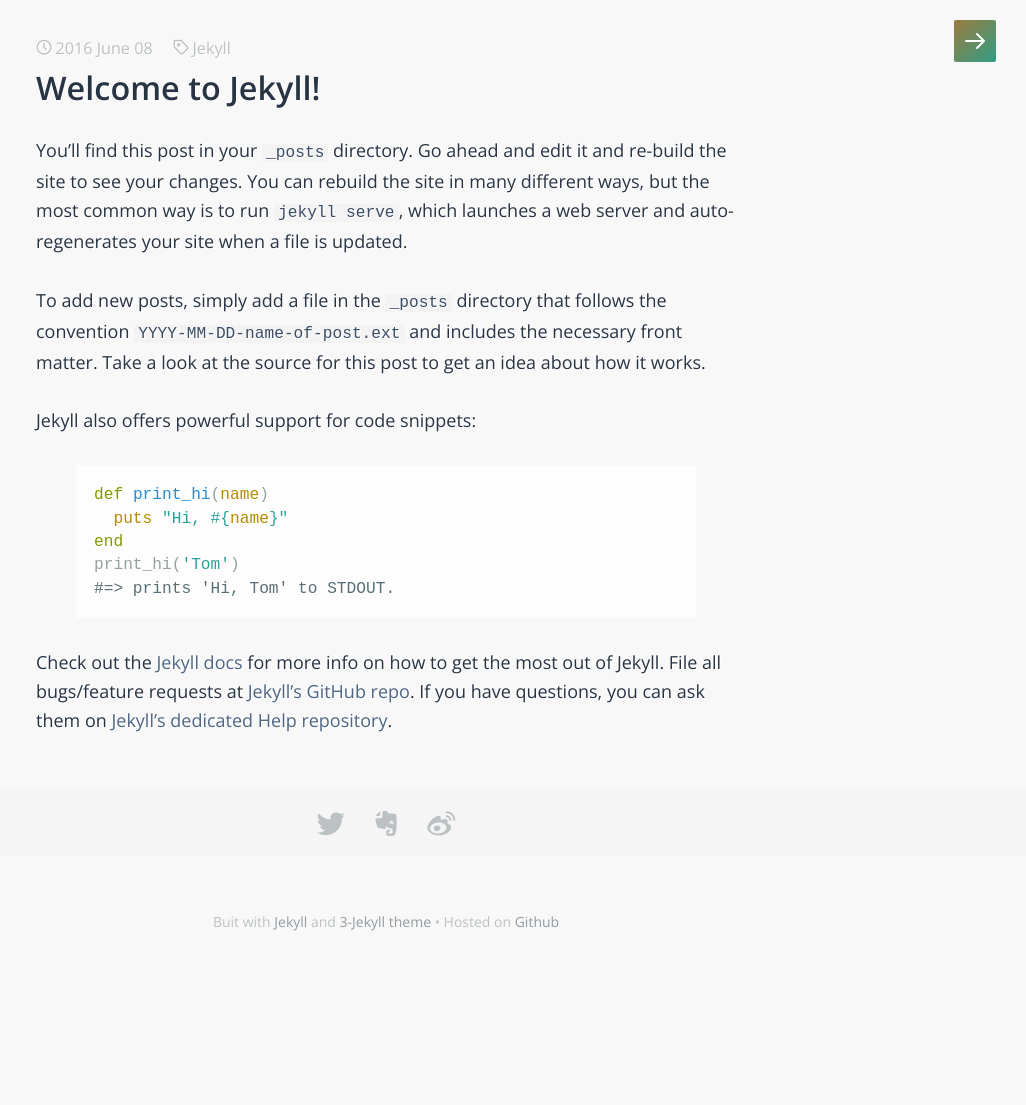
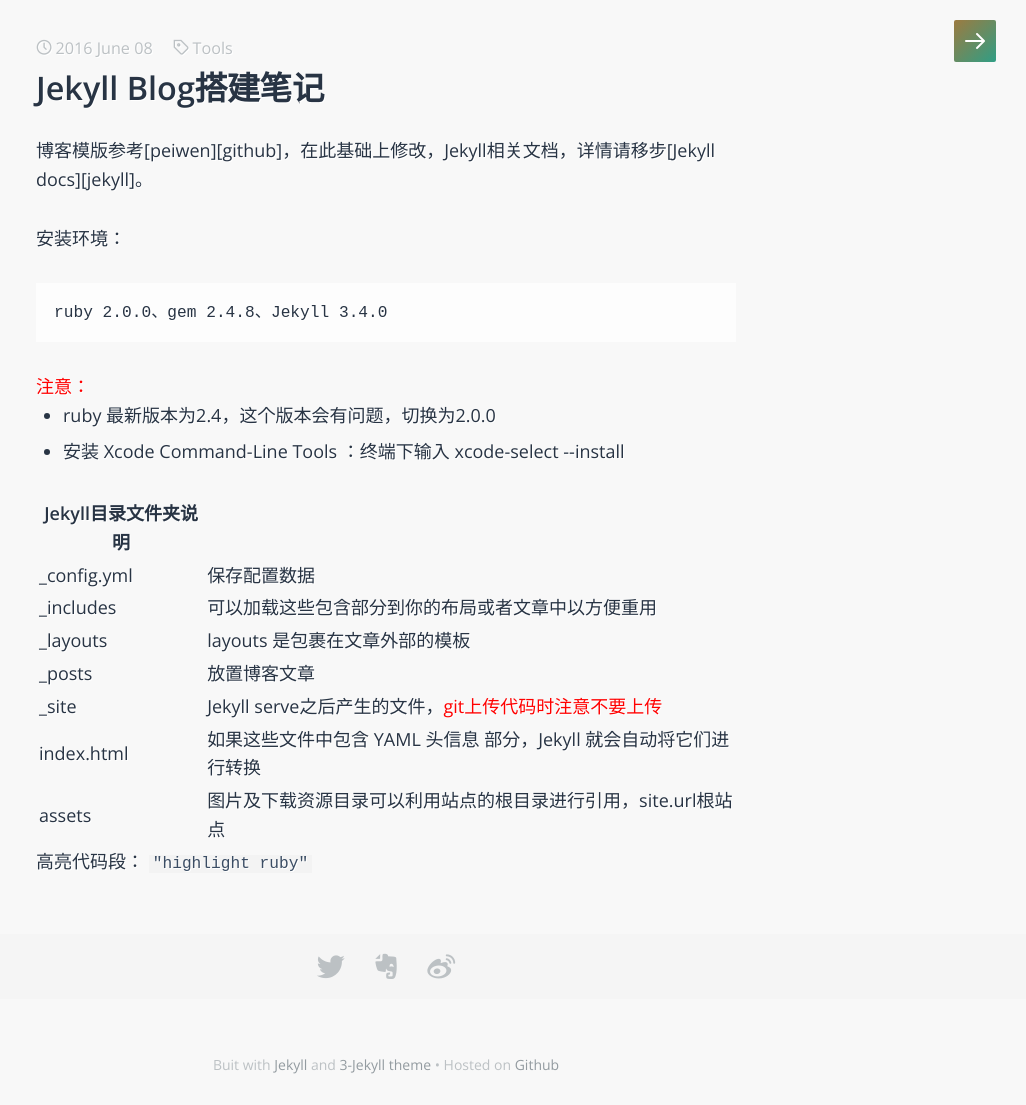
Before and after one commit to yuanhuikai/yuanhuikai.github.io, a Jekyll site: the page built from _posts/2016-06-08-mac-to-jekyll.markdown, in a window 1280 px wide. Shown: the whole page, without its empty margins (254-1280 px from the left). Built offline with Jekyll 4.4.1, drawn with Linux system fonts in a browser that asks for light colours; some web fonts are replaced.

Commit message:
change my blogs

```diff
--- a/_posts/2016-06-08-mac-to-jekyll.markdown
+++ b/_posts/2016-06-08-mac-to-jekyll.markdown
@@ -1,26 +1,65 @@
 ---
 layout: post
-title:  "Welcome to Jekyll!"
+title:  "Jekyll Blog搭建笔记"
 date:   2016-06-08 22:21:49
-categories: Jekyll
-tags: Jekyll
+categories: Tools
+tags: Tools
 ---
-You’ll find this post in your `_posts` directory. Go ahead and edit it and re-build the site to see your changes. You can rebuild the site in many different ways, but the most common way is to run `jekyll serve`, which launches a web server and auto-regenerates your site when a file is updated.
+博客模版参考[peiwen][github]，在此基础上修改，Jekyll相关文档，详情请移步[Jekyll docs][jekyll]。
 
-To add new posts, simply add a file in the `_posts` directory that follows the convention `YYYY-MM-DD-name-of-post.ext` and includes the necessary front matter. Take a look at the source for this post to get an idea about how it works.
+安装环境：
 
-Jekyll also offers powerful support for code snippets:
+	ruby 2.0.0、gem 2.4.8、Jekyll 3.4.0
 
-{% highlight ruby %}
-def print_hi(name)
-  puts "Hi, #{name}"
-end
-print_hi('Tom')
-#=> prints 'Hi, Tom' to STDOUT.
-{% endhighlight %}
+<font color="##FF0000">注意：</font>
+<ul>
+	<li>ruby 最新版本为2.4，这个版本会有问题，切换为2.0.0</li>
+	<li>安装 Xcode Command-Line Tools ：终端下输入 xcode-select --install </li>
+</ul>
 
-Check out the [Jekyll docs][jekyll] for more info on how to get the most out of Jekyll. File all bugs/feature requests at [Jekyll’s GitHub repo][jekyll-gh]. If you have questions, you can ask them on [Jekyll’s dedicated Help repository][jekyll-help].
+<div>
+	<table>
+		<thead>
+			<tr>
+				<th>Jekyll目录文件夹说明</th>
+			</tr>
+		</thead>
+		<tbody>
+			<tr>
+				<td>_config.yml</td>
+				<td>保存配置数据</td>
+			</tr>
+			<tr>
+				<td>_includes</td>
+				<td>可以加载这些包含部分到你的布局或者文章中以方便重用</td>
+			</tr>
+			<tr>
+				<td>_layouts</td>
+				<td>layouts 是包裹在文章外部的模板</td>
+			</tr>
+			<tr>
+				<td>_posts</td>
+				<td>放置博客文章</td>
+			</tr>
+			<tr>
+				<td>_site</td>
+				<td>Jekyll serve之后产生的文件，<font color="#FF000">git上传代码时注意不要上传</font></td>
+			</tr>
+			<tr>
+				<td>index.html</td>
+				<td>如果这些文件中包含 YAML 头信息 部分，Jekyll 就会自动将它们进行转换</td>
+			</tr>
+			<tr>
+				<td>assets</td>
+				<td>图片及下载资源目录可以利用站点的根目录进行引用，site.url根站点</td>
+			</tr>
+		</tbody>
+	</table>
+</div>
 
-[jekyll]:      http://jekyllrb.com
-[jekyll-gh]:   https://github.com/jekyll/jekyll
-[jekyll-help]: https://github.com/jekyll/jekyll-help
+高亮代码段：
+<code>
+	<span></span>
+	"highlight ruby"
+	<span></span>
+</code>
--- a/index.html
+++ b/index.html
@@ -4,7 +4,7 @@
 <div id="home" class="container">
   <h1> 我 </h1>
   <h1> 一个瞎折腾的孩子 </h1>
-  <h1> 坚信人生是一个不断学习的过程 </h1>
+  <h1> 人生是一个不断学习的过程 </h1>
   <h1> 努力探索这个世界</h1>
   <h1>。。。</h1>
 </div>
```
